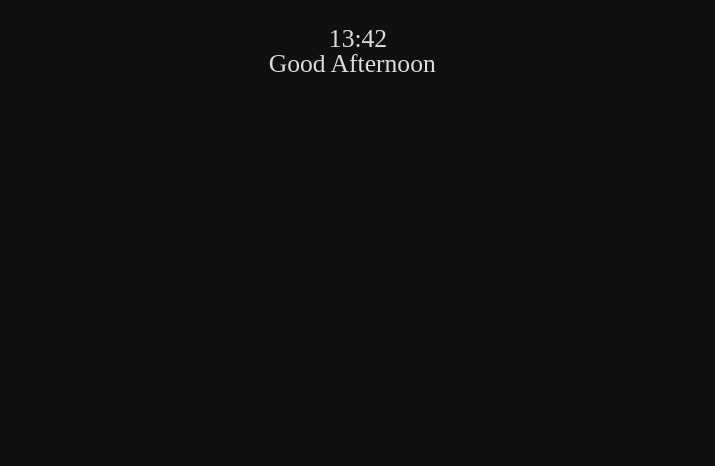
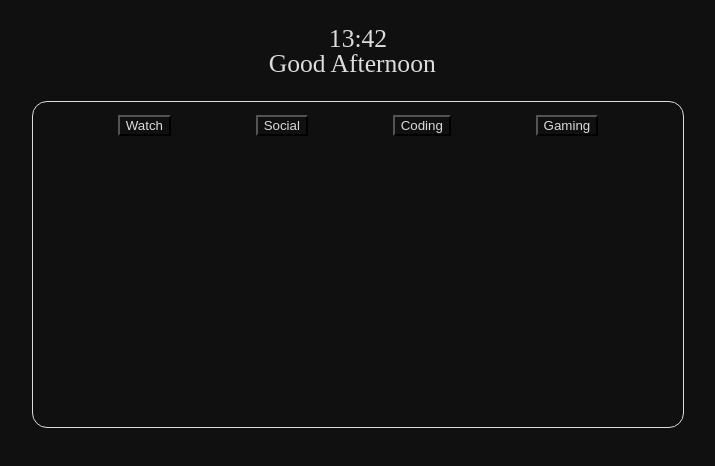
Before and after one commit to alecblkly/start-page, a plain HTML site: page index.html in a window 1280 px wide. Shown: the whole page, without its empty margins (282-997 px from the left). Drawn offline with Linux system fonts and the light colour scheme.

Commit message:
Added div for links and intro buttons for dropdowns

```diff
--- a/index.css
+++ b/index.css
@@ -65,7 +65,8 @@ table {
   padding: 2%;
   font-size: 1.6rem;
 }
-#info #cursor {
+
+#cursor {
   width: 1px;
   height: auto;
   color: #DCDCDC;
@@ -78,6 +79,22 @@ table {
   opacity: 1;
 }
 
+#main-content {
+  display: flex;
+  justify-content: space-evenly;
+  border: 1px;
+  border-style: solid;
+  border-radius: 15px;
+  border-color: #DCDCDC;
+  width: 650px;
+  height: 325px;
+  margin: 2%;
+}
+
+#links-one, #links-two, #links-three, #links-four {
+  padding-top: 1%;
+}
+
 @keyframes blinking {
   100% {
     opacity: 1;
--- a/index.html
+++ b/index.html
@@ -17,6 +17,20 @@
             <span id="welcome"></span>
             <span id="cursor">|</span>
         </div>
+        <div id="main-content">
+            <div id="links-one">
+                <button id="dropdown">Watch</button>
+            </div>
+            <div id="links-two">
+                <button id="dropdown">Social</button>
+            </div>
+            <div id="links-three">
+                <button id="dropdown">Coding</button>
+            </div>
+            <div id="links-four">
+                <button id="dropdown">Gaming</button>
+            </div>
+        </div>
     </div>
 </body>
 </html>
```
